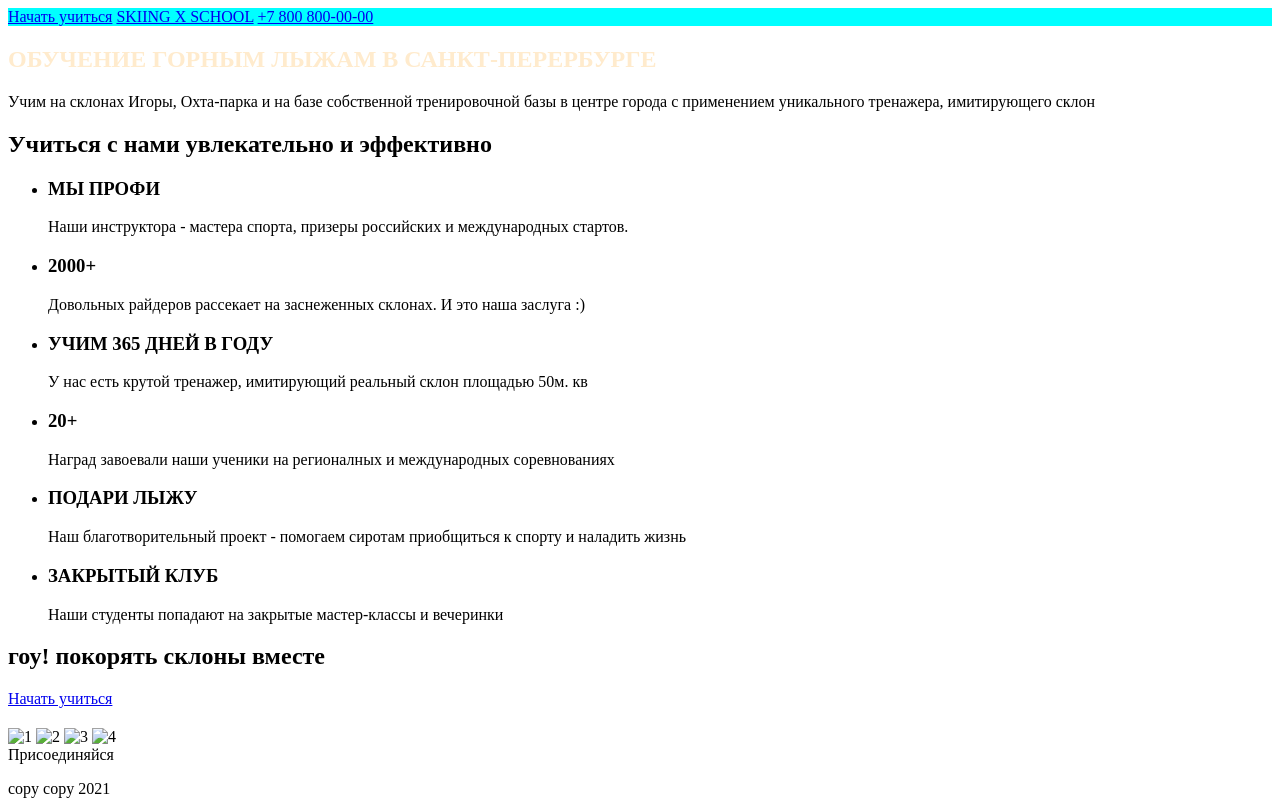
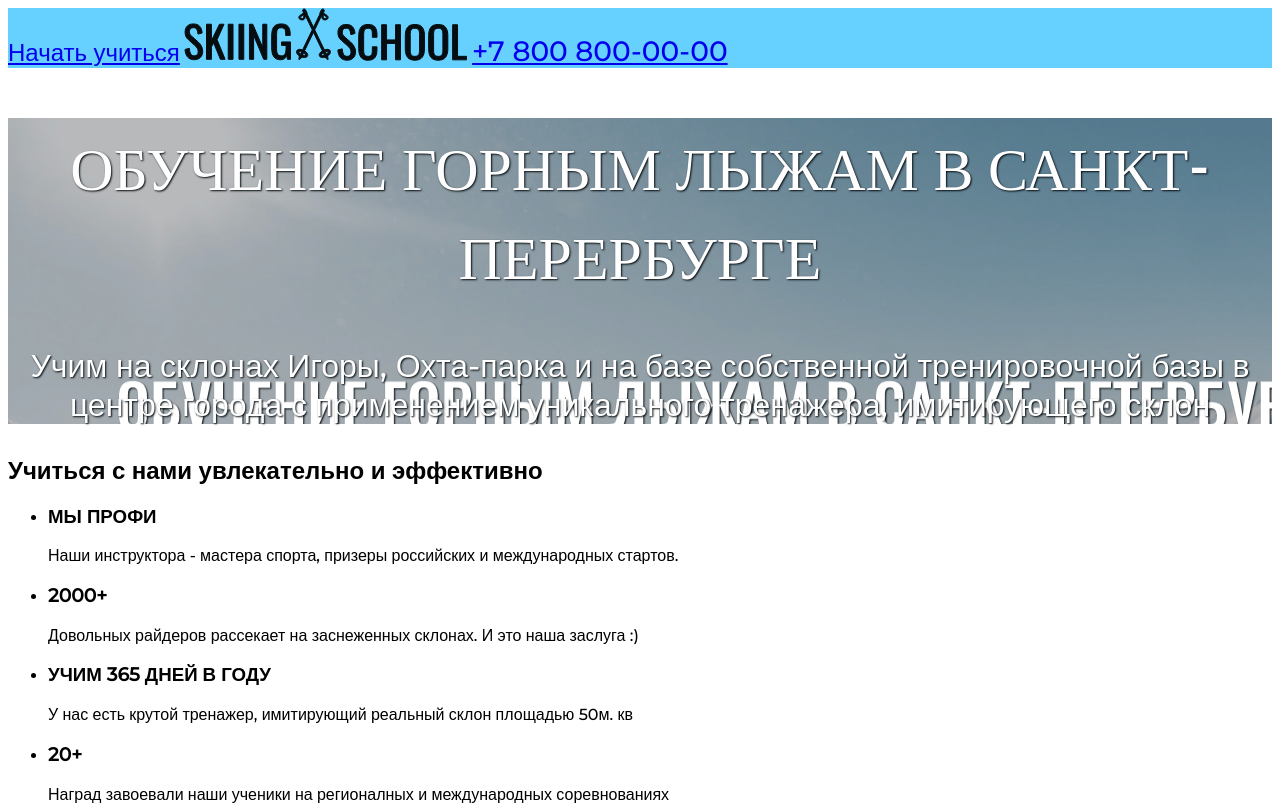
Before and after one commit to tatik7/ski-school-beliaeva, a plain HTML site: page index.html in a window 1280 px wide. Shown: the top 807 px of the page. Drawn offline with Linux system fonts and the light colour scheme; files that its build step writes are made by us from their sources.

Commit message:
подключила шрифты, начала оформлять шапку и инфо

```diff
--- a/css/style.css
+++ b/css/style.css
@@ -1,13 +1,93 @@
-header{
-   color: rgb(24, 6, 56);
-   background-color: aqua;
+/* Шрифты */
+/* montserrat-regular - latin */
+@font-face {
+  font-display: swap; /* Check https://developer.mozilla.org/en-US/docs/Web/CSS/@font-face/font-display for other options. */
+  font-family: 'Montserrat';
+  font-style: normal;
+  font-weight: 400;
+  src: url('../fonts/montserrat-v25-latin-regular.woff2') format('woff2'); /* Chrome 36+, Opera 23+, Firefox 39+, Safari 12+, iOS 10+ */
+}
+/* montserrat-500 - latin */
+@font-face {
+  font-display: swap; /* Check https://developer.mozilla.org/en-US/docs/Web/CSS/@font-face/font-display for other options. */
+  font-family: 'Montserrat';
+  font-style: normal;
+  font-weight: 500;
+  src: url('../fonts/montserrat-v25-latin-500.woff2') format('woff2'); /* Chrome 36+, Opera 23+, Firefox 39+, Safari 12+, iOS 10+ */
 }
 
-/* Start section Info */
+/* oswald-regular - latin */
+@font-face {
+  font-display: swap; /* Check https://developer.mozilla.org/en-US/docs/Web/CSS/@font-face/font-display for other options. */
+  font-family: 'Oswald';
+  font-style: normal;
+  font-weight: 400;
+  src: url('../fonts/oswald-v49-latin-regular.woff2') format('woff2'); /* Chrome 36+, Opera 23+, Firefox 39+, Safari 12+, iOS 10+ */
+}
+/* oswald-500 - latin */
+@font-face {
+  font-display: swap; /* Check https://developer.mozilla.org/en-US/docs/Web/CSS/@font-face/font-display for other options. */
+  font-family: 'Oswald';
+  font-style: normal;
+  font-weight: 500;
+  src: url('../fonts/oswald-v49-latin-500.woff2') format('woff2'); /* Chrome 36+, Opera 23+, Firefox 39+, Safari 12+, iOS 10+ */
+}
+
+/* общие стили */
+body{
+  font-family: 'Montserrat', sans-serif;
+ font-weight:500;
+}
+
+/* шапка сайта */
+
+.header{
+  background-color: #66D1FF;
+  }
+
+  .btn{
+  text-align: center;
+  font-size: 24px;
+  font-style: normal;
+  line-height: 29px;
+  }
+  .tel{
+  text-align: center;
+  font-size: 28px;
+  font-style: normal;
+  line-height: 34px;
+  }
+
+/* блок info */
 
 .info {
-   position:absolute url(/img/promo.png)
+   background-image: url(/img/promo.jpg);
+/* display: flex;
+width: 1440px;
+height: 766px;
+padding: 240px 81px 260px 81px;
+flex-direction: column;
+align-items: center;
+gap: 60px; */
+
+   color: #FFF;
+text-align: center;
+text-shadow: 1px 1px 2px #060D10;
 }
-.info-title {
-   color: blanchedalmond;
+
+.info-title{
+font-family: Oswald;
+font-size: 60px;
+font-style: normal;
+font-weight: 500;
+line-height: 89px;
+text-transform: uppercase;
 }
+.info-desc{
+  color: #FFF;
+text-align: center;
+text-shadow: 1px 1px 2px #060D10;
+font-size: 32px;
+font-style: normal;
+line-height: 39pxl;
+}
--- a/index.html
+++ b/index.html
@@ -5,13 +5,16 @@
   <meta charset="UTF-8" />
   <meta name="viewport" content="width=device-width, initial-scale=1.0" />
   <title>Ski X School</title>
-  <link rel="stylesheet" href="style/style.css">
+  <link rel="stylesheet" href="css/style.css">
 </head>
 
 <body>
   <header class="header">
     <a href="#" class="btn">Начать учиться</a>
-    <a href="#" class="header-logo">SKIING X SCHOOL</a>
+    <!-- <a href="#" class="header-logo">SKIING X SCHOOL</a> -->
+    <img src="/img/logo-ski.svg" class="logo-ski" alt="">
+    <img src="/img/logo-sticks.svg" class="logo-sticks" alt="">
+    <img src="/img/logo-school.svg" class="logo-school" alt="">
     <a href="#" class="tel">+7 800 800-00-00</a>
 
   </header>
```
Also changed, not shown: fonts/montserrat-v25-latin-500.woff2 (added), fonts/montserrat-v25-latin-regular.woff2 (added), fonts/oswald-v49-latin-500.woff2 (added), fonts/oswald-v49-latin-regular.woff2 (added), img/logo-school.png (added), img/logo-school.svg (added), img/logo-ski.png (added), img/logo-ski.svg (added), img/logo-sticks.png (added), img/logo-sticks.svg (added), img/photo-lead1.jpg (added), img/photo-lead2.jpg (added), img/photo-lead3.jpg (added), img/photo-lead4.jpg (added), 1 more files, 1 other file.
